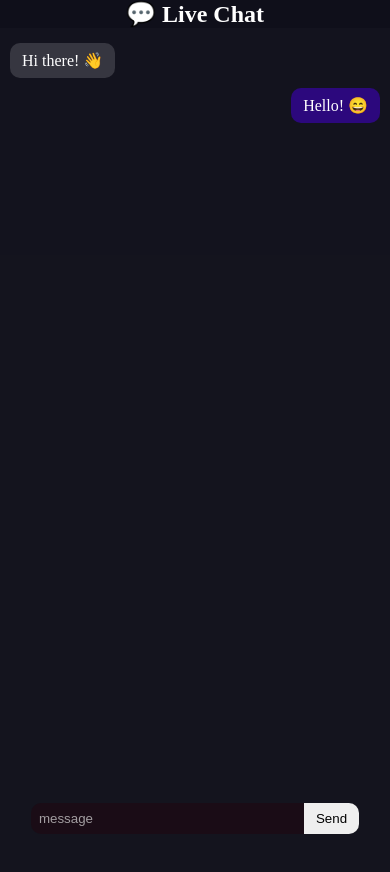
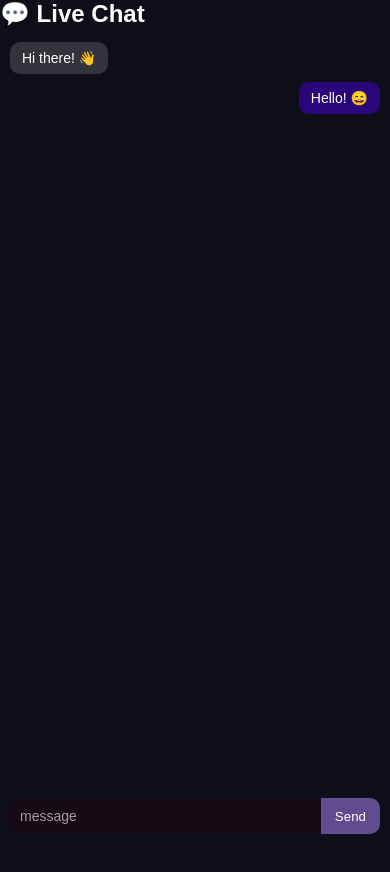
Before and after one commit to Shimulhossen00/multiplayer-click-game, a website: page public/index.html in a window 390 px wide. After the commit the page ends 844 px from the top, so only its background shows below. Drawn offline with nearby package versions, Linux system fonts and the light colour scheme; no server answers.

Commit message:
Improve responsive chat UI

```diff
--- a/public/index.css
+++ b/public/index.css
@@ -5,73 +5,90 @@
 }
 
 body{
-    text-align: center;
     height: 100vh;
     background: #0f0f1a;
     color: white;
+    font-family: Arial, sans-serif;
 }
 
+/* CHAT AREA */
 .chatbox {
     display: flex;
     flex-direction: column;
     padding: 10px;
-    height: 100vh;
+    height: calc(100vh - 70px); /* important for mobile */
     overflow-y: auto;
-    background: rgba(20,20,30,0.9);
 }
 
+/* MESSAGE */
 .chatbox p {
     padding: 8px 12px;
     border-radius: 10px;
-    max-width: 70%;
+    max-width: 75%;
     word-wrap: break-word;
-    margin: 5px 0;
+    margin: 4px 0;
+    font-size: 14px;
 }
 
-/* Own message on right */
+/* MY MESSAGE (RIGHT) */
 .chatText_me {
     align-self: flex-end;
     background: rgba(60, 1, 188, 0.6);
     text-align: right;
+    border-bottom-right-radius: 3px;
 }
 
-/* Other's message on left */
+/* OTHER MESSAGE (LEFT) */
 .chatText_other {
     align-self: flex-start;
     background: rgba(255, 255, 255, 0.15);
     text-align: left;
+    border-bottom-left-radius: 3px;
 }
 
+/* INPUT BAR */
 .inputdiv{
-    width: 100vw;
     position: fixed;
-    bottom: 10px;
+    bottom: env(safe-area-inset-bottom); /* iPhone fix */
+    width: 100%;
     display: flex;
-    justify-content: center;
+    padding: 10px;
+    background: #0f0f1a;
 }
 
+/* INPUT */
 .input{
-    width: 70%;
-    padding: 8px;
+    flex: 1;
+    padding: 10px;
     border-radius: 10px 0 0 10px;
     border: none;
     outline: none;
     background: rgba(35, 2, 11, 0.4);
     color: white;
+    font-size: 14px;
 }
 
 .input::placeholder{
     color: rgba(255,255,255,0.6);
 }
 
+/* BUTTON */
 .btn{
-    padding: 8px 12px;
+    padding: 10px 14px;
     border-radius: 0 10px 10px 0;
     border: none;
     cursor: pointer;
-    transition: background 0.2s ease;
+    background: rgba(131, 103, 192, 0.7);
+    color: white;
 }
 
 .btn:hover{
-    background: rgba(131, 103, 192, 0.532);
+    background: rgba(131, 103, 192, 0.9);
 }
+
+/* DESKTOP IMPROVEMENT */
+@media (min-width: 768px){
+    .chatbox p{
+        font-size: 15px;
+    }
+}
```
